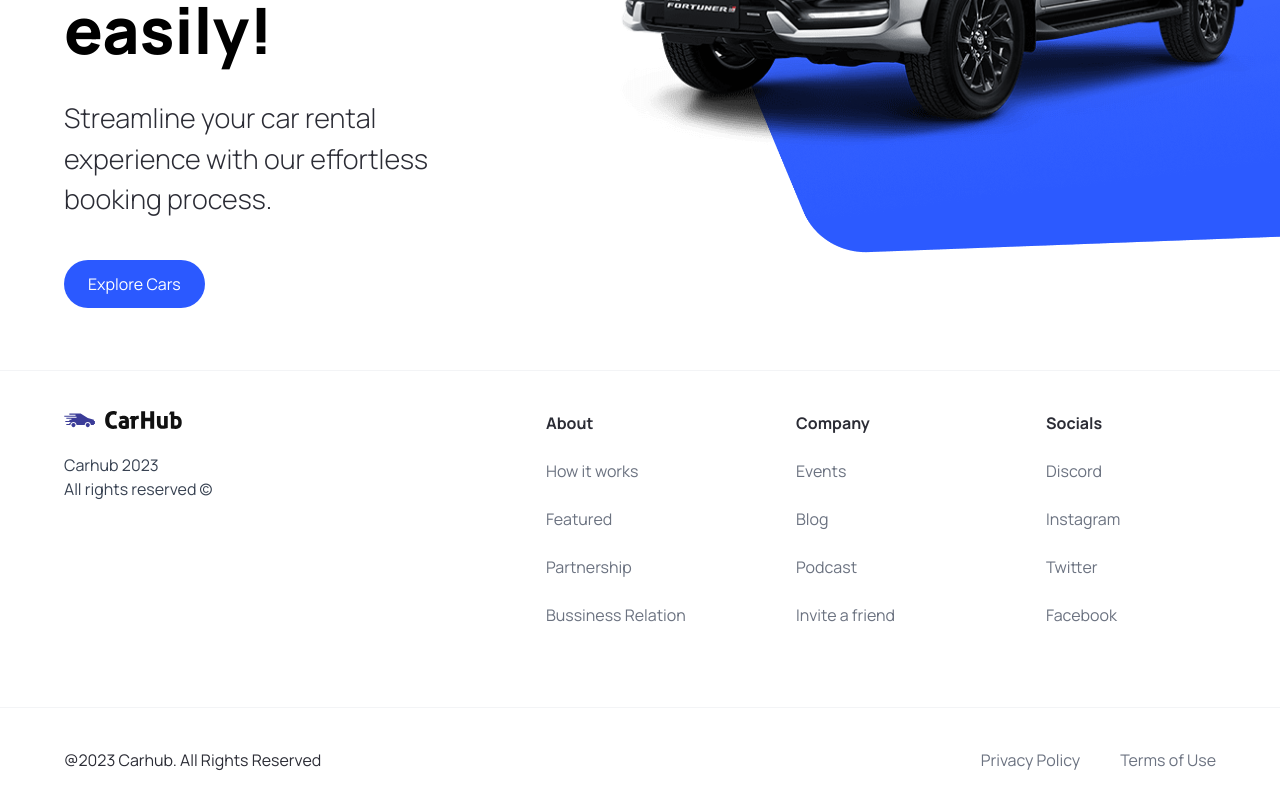
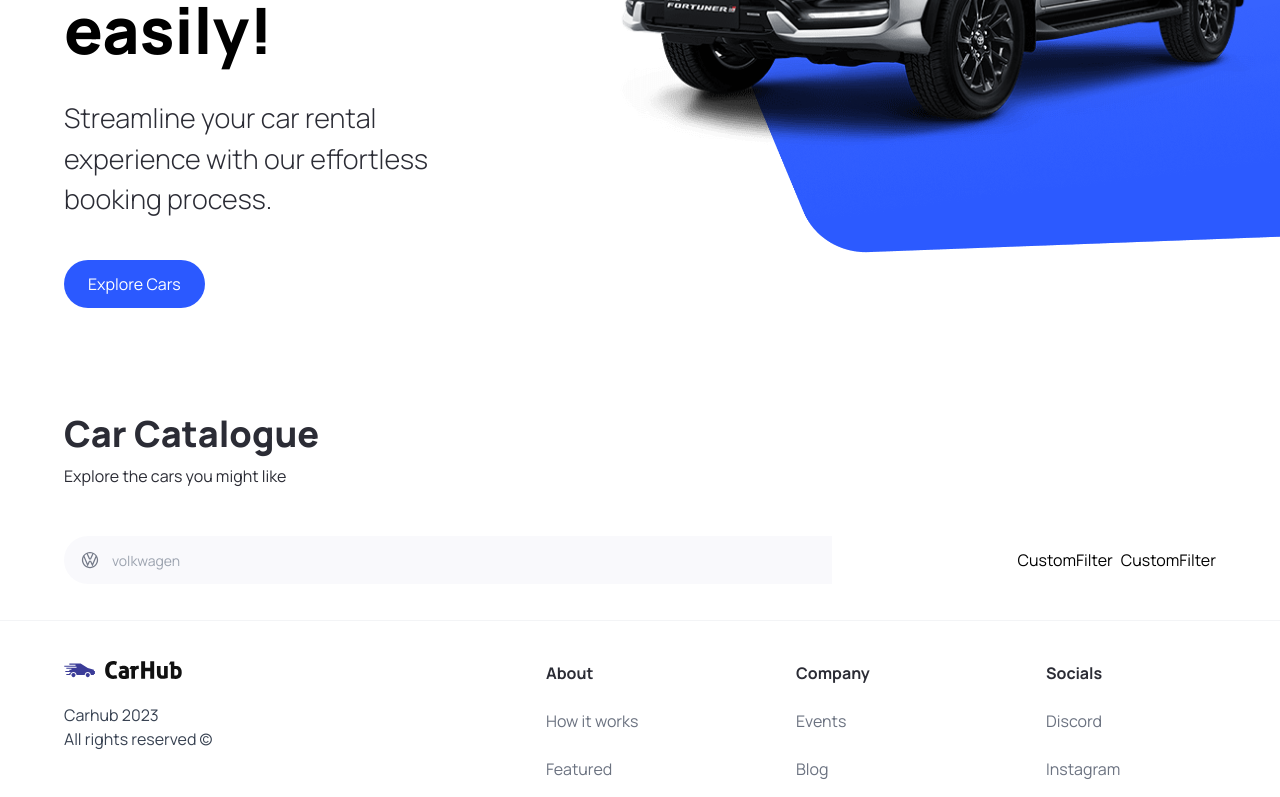
Before and after one commit to chukwuemeka1234/car-showcase, a Next.js app: page / in a window 1280 px wide. Shown: the part 450-1247 px from the top of the page. Built offline with nearby package versions, Linux system fonts and the light colour scheme.

Commit message:
Car Manufacturer Search bar with headlessui

```diff
--- a/app/page.tsx
+++ b/app/page.tsx
@@ -1,10 +1,28 @@
-import Image from 'next/image'
-import Hero from '@/components/Hero';
+import { CustomFilter, Hero, SearchBar } from '@/components';
+import Image from 'next/image';
 
 export default function Home() {
   return (
     <main className="overflow-hidden">
       <Hero />
+
+      <div className="mt-12 padding-x padding-y max-width" id="discover">
+        <div className="home__text-container">
+          <h1 className="text-4xl font-extrabold">
+            Car Catalogue
+          </h1>
+          <p>Explore the cars you might like</p>
+        </div>
+
+        <div className="home__filters">
+          <SearchBar />
+
+          <div className="home__filter-container">
+            <CustomFilter title="fuel" />
+            <CustomFilter title="year" />
+          </div>
+        </div>
+      </div>
     </main>
   )
 }
--- /dev/null
+++ b/components/CustomFilter.tsx
@@ -0,0 +1,9 @@
+import React from 'react'
+
+const CustomFilter = () => {
+  return (
+    <div>CustomFilter</div>
+  )
+}
+
+export default CustomFilter
--- a/components/Footer.tsx
+++ b/components/Footer.tsx
@@ -36,7 +36,8 @@
             </div>
           ))}
         </div>
-        </div>
+      </div>
+
         <div className="flex justify-between items-center flex-wrap mt-10 border-t border-gray-100 sm:px-16 px-6 py-10">
           <p>@2023 Carhub. All Rights Reserved</p>
           <div className="footer__copyrights-link">
--- /dev/null
+++ b/components/SearchBar.tsx
@@ -0,0 +1,20 @@
+"use client";
+import { useState } from 'react';
+
+import SearchManufacturer from "./SearchManufacturer";
+
+const SearchBar = () => {
+  const [manufacturer, setManufacturer] = useState('');
+
+  const handleSearch = () => {}
+
+  return (
+    <form className="searchbar" onSubmit={handleSearch}>
+      <div className="searchbar__item">
+        <SearchManufacturer />
+      </div>
+    </form>
+  )
+}
+
+export default SearchBar
--- /dev/null
+++ b/components/SearchManufacturer.tsx
@@ -0,0 +1,76 @@
+"use client";
+
+import { Fragment, useState } from 'react';
+import Image from 'next/image';
+import { Combobox, Transition } from '@headlessui/react';
+import { SearchManufacturerProps } from '@/types';
+import { manufacturers } from '@/constants';
+
+const SearchManufacturer = ({ manufacturer, setManufacturer }: SearchManufacturerProps) => {
+  const [query, setQuery] = useState('');
+
+  const filteredManufacturers =
+    query === ""
+      ? manufacturers
+      : manufacturers.filter((item) => (
+        item.toLowerCase()
+        .replace(/\s+/g, "")
+        .includes(query.toLowerCase().replace(/\s+/g, "")
+      )))
+
+  return (
+    <div className="search-manufacturer">
+      <Combobox>
+        <div className="relative  w-full">
+          <Combobox.Button className="absolute top-[14px]">
+            <Image
+              src="/car-logo.svg"
+              width={20}
+              height={20}
+              className="ml-4"
+              alt="Car Logo"
+            />
+          </Combobox.Button>
+          <Combobox.Input
+            className="search-manufacturer__input"
+            placeholder="volkwagen"
+            displayValue={(manufacturer: string) => manufacturer}
+            onChange={(e) => setQuery(e.target.value)}
+          />
+
+          <Transition
+            as={Fragment}
+            leave="transition ease-in duration-100"
+            leaveFrom="opacity-100"
+            leaveTo="opacity-0"
+            afterLeave={() => setQuery('')}
+          >
+            <Combobox.Options>
+              {filteredManufacturers.length === 0 && query !== "" ? (
+                <Combobox.Option
+                  value={query}
+                  className="search-manufacturer__option"
+                >
+                  Create "{query}"
+                </Combobox.Option>
+              ): (
+                filteredManufacturers.map((item) => (
+                  <Combobox.Option
+                    key={item}
+                    className={({ active }) => `
+                    relative search-manufacturer__option ${active ? 'bg-primary-blue text-white' : 'text-gray-900'}`}
+                    value={item}
+                  >
+                    {item}
+                  </Combobox.Option>
+                )
+              ))}
+            </Combobox.Options>
+          </Transition>
+        </div>
+      </Combobox>
+    </div>
+  )
+}
+
+export default SearchManufacturer
--- a/components/index.tsx
+++ b/components/index.tsx
@@ -2,10 +2,16 @@
 import CustomButton from './CustomButton';
 import Navbar from './Navbar';
 import Footer from './Footer';
+import SearchBar from './SearchBar';
+import CustomFilter from './CustomFilter';
+import SearchManufacturer from './SearchManufacturer';
 
 export {
   Hero,
   CustomButton,
   Navbar,
   Footer,
+  SearchBar,
+  CustomFilter,
+  SearchManufacturer
 }
--- a/package.json
+++ b/package.json
@@ -9,6 +9,7 @@
     "lint": "next lint"
   },
   "dependencies": {
+    "@headlessui/react": "^1.7.17",
     "@types/node": "20.6.4",
     "@types/react": "18.2.22",
     "@types/react-dom": "18.2.7",
```
